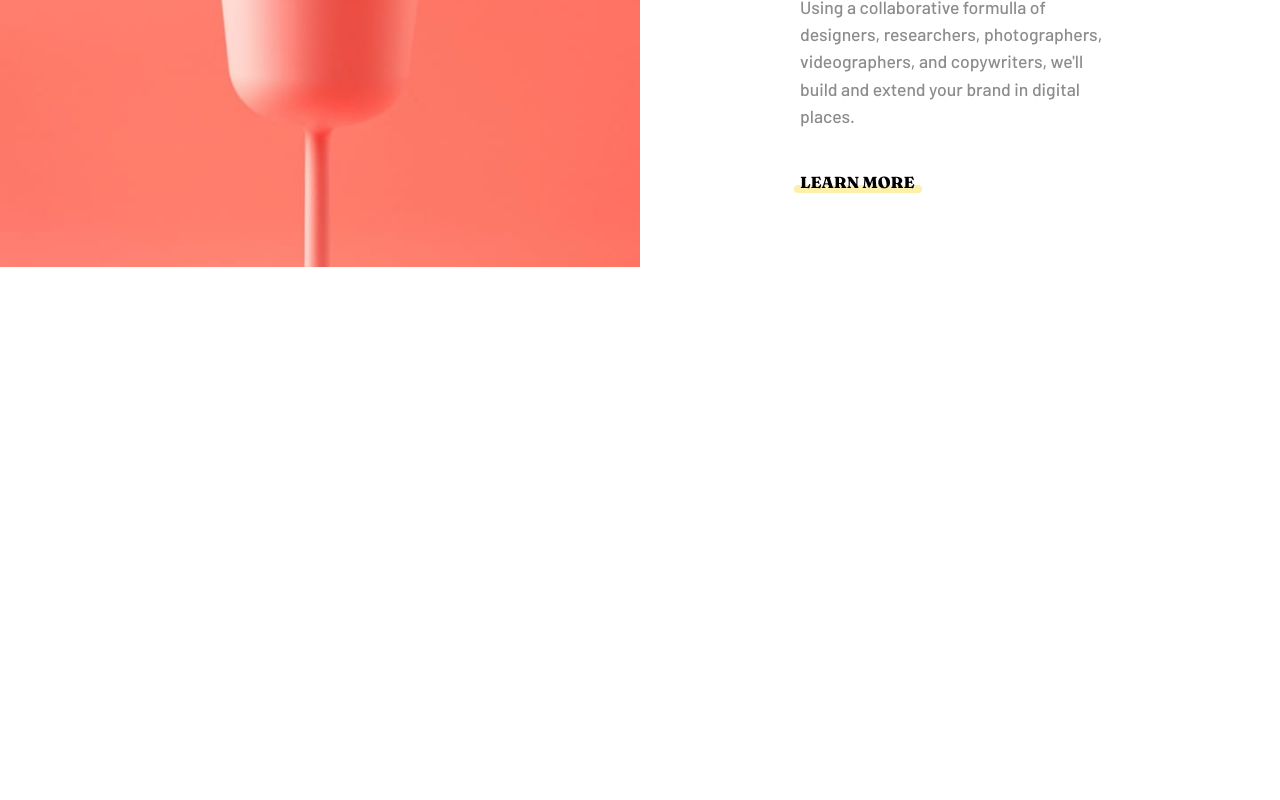
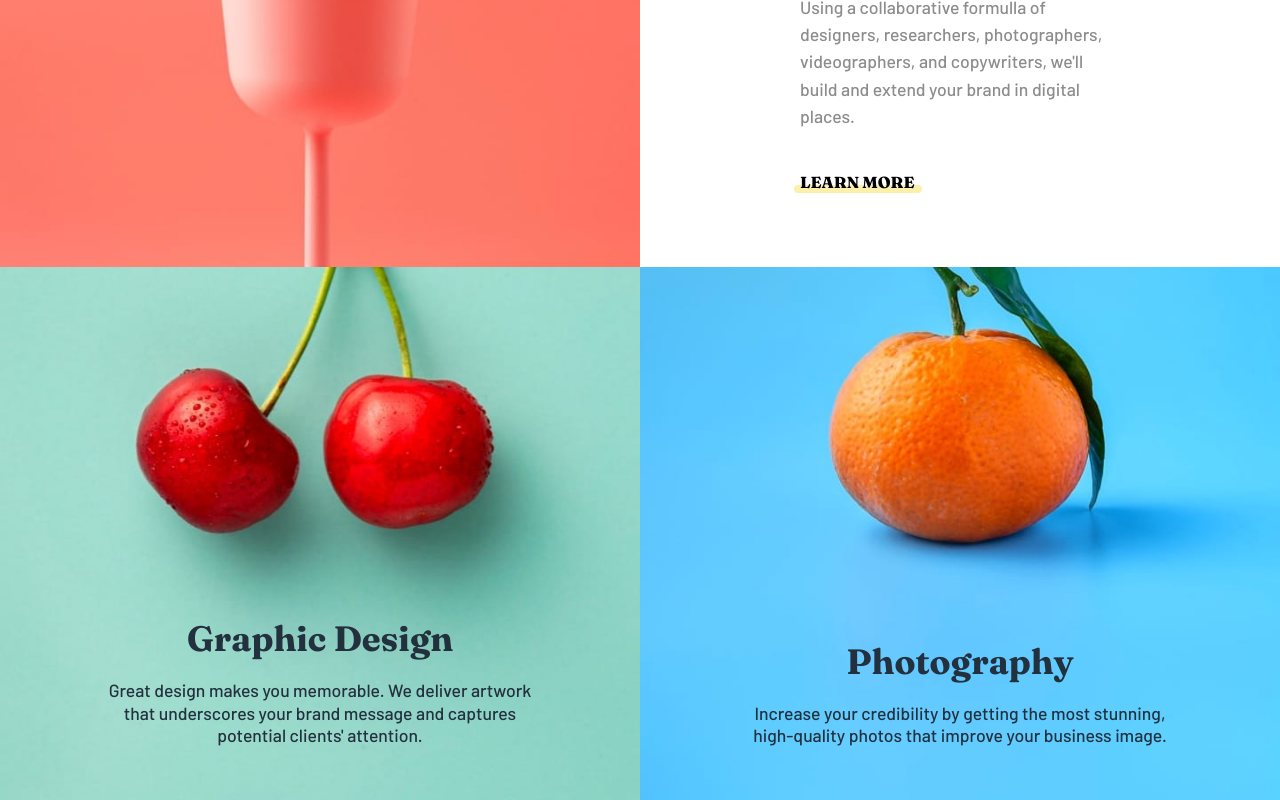
Before and after one commit to UmanIjaz/sunnyside-agency, a React (Create React App) app: page / in a window 1280 px wide. Shown: the part 1600-2400 px from the top of the page. Before the commit the page ends 1867 px from the top, so only its background shows below. Built offline with nearby package versions, Linux system fonts and the light colour scheme.

Commit message:
Features section complete

```diff
--- a/src/App.js
+++ b/src/App.js
@@ -72,6 +72,8 @@ function Main() {
         imgDesktop="/assets/images/desktop/image-stand-out.jpg"
         para="Using a collaborative formulla of designers, researchers, photographers, videographers, and copywriters, we'll build and extend your brand in digital places."
       />
+
+      <Features />
     </main>
   );
 }
@@ -101,3 +103,50 @@ function Services({ title, para, link, imgMobile, imgDesktop, align }) {
     </section>
   );
 }
+
+function Features() {
+  return (
+    <section className="features">
+      <div className="feature-item">
+        <picture>
+          <source
+            srcSet="/assets/images/mobile/image-graphic-design.jpg"
+            media="(max-width: 768px)"
+          />
+          <img
+            src="/assets/images/desktop/image-graphic-design.jpg"
+            alt="Graphic Design image"
+          />
+        </picture>
+        <div className="feature-content">
+          <h3>Graphic Design</h3>
+          <p>
+            Great design makes you memorable. We deliver artwork that
+            underscores your brand message and captures potential clients'
+            attention.
+          </p>
+        </div>
+      </div>
+
+      <div className="feature-item">
+        <picture>
+          <source
+            srcSet="/assets/images/mobile/image-photography.jpg"
+            media="(max-width: 768px)"
+          />
+          <img
+            src="/assets/images/desktop/image-photography.jpg"
+            alt="Photography image"
+          />
+        </picture>
+        <div className="feature-content">
+          <h3>Photography</h3>
+          <p>
+            Increase your credibility by getting the most stunning, high-quality
+            photos that improve your business image.
+          </p>
+        </div>
+      </div>
+    </section>
+  );
+}
--- a/src/styles/index.css
+++ b/src/styles/index.css
@@ -60,13 +60,19 @@ p {
   font-size: var(--fs-base);
 } */
 h1 {
-  font-size: clamp(2rem, 5vw, 2.5rem); /* Scales between 32px and 48px */
+  font-size: clamp(2rem, 5vw, 2.5rem);
 }
 h2 {
   font-family: "Fraunces";
   font-size: clamp(2rem, 4vw, 3rem);
   margin: 0px;
   line-height: 3rem;
+}
+h3 {
+  font-size: clamp(1.5rem, 3.5vw, 2.2rem);
+  font-family: "Fraunces";
+  margin: 0px;
+  line-height: 2.5rem;
 }
 p {
   font-size: clamp(1rem, 2vw, 1.1rem);
@@ -339,3 +345,61 @@ header {
     order: 1;
   }
 }
+
+/* ----- Features Section ------- */
+.features {
+  display: grid;
+  grid-template-columns: repeat(2, 1fr);
+  grid-auto-flow: dense;
+  max-width: 100%;
+}
+.features img {
+  display: block;
+  width: 100%;
+}
+
+.feature-item {
+  position: relative;
+  text-align: center;
+}
+
+.feature-item img {
+  width: 100%;
+  display: block;
+}
+
+.feature-content {
+  display: flex;
+  flex-direction: column;
+  gap: 20px;
+  position: absolute;
+  bottom: 10%;
+  left: 50%;
+  transform: translateX(-50%);
+  color: white;
+  text-align: center;
+  width: 70%;
+}
+.feature-content h3 {
+  color: var(--text-primary);
+}
+.feature-content p {
+  margin: 0rem;
+  line-height: 1.4rem;
+  color: var(--text-primary);
+}
+
+@media screen and (max-width: 768px) {
+  .features {
+    grid-template-columns: repeat(1, 1fr);
+  }
+  .feature-content {
+    gap: 10px;
+  }
+}
+
+@media screen and (max-width: 480px) {
+  .feature-content {
+    width: 95%;
+  }
+}
```
